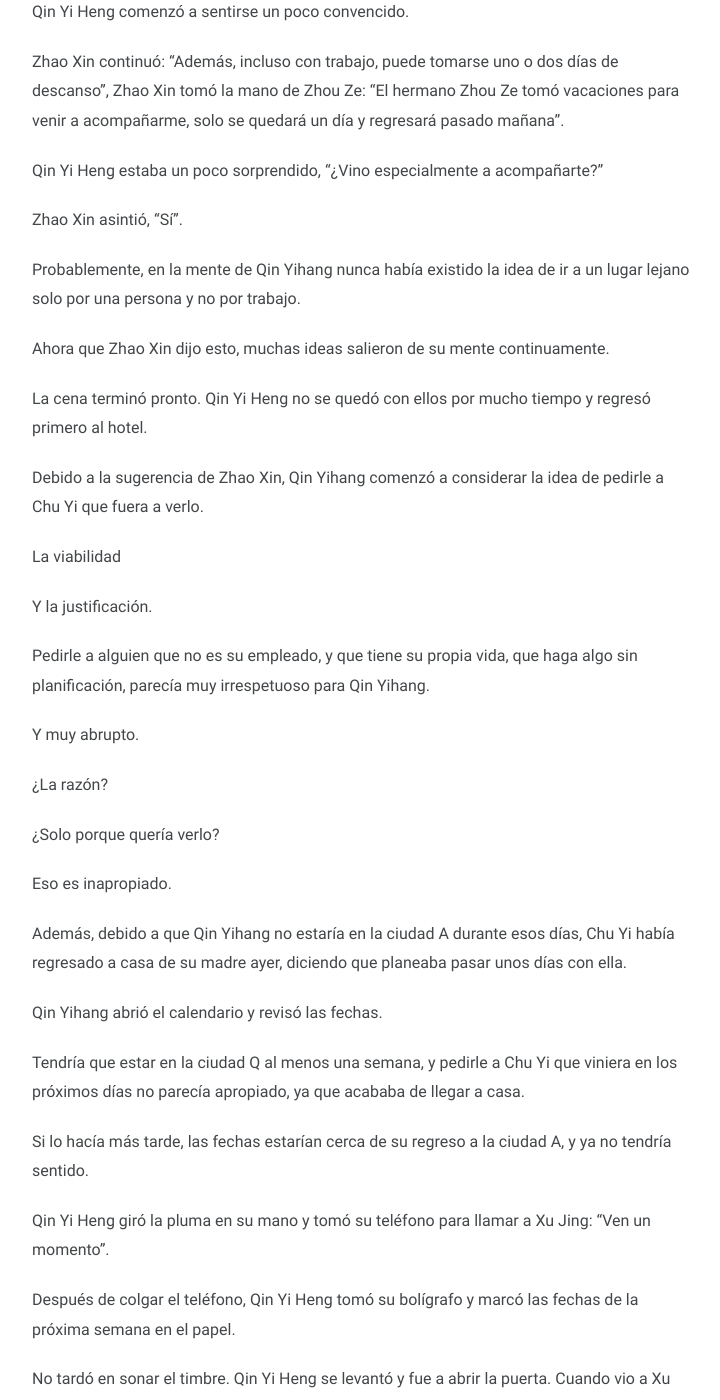
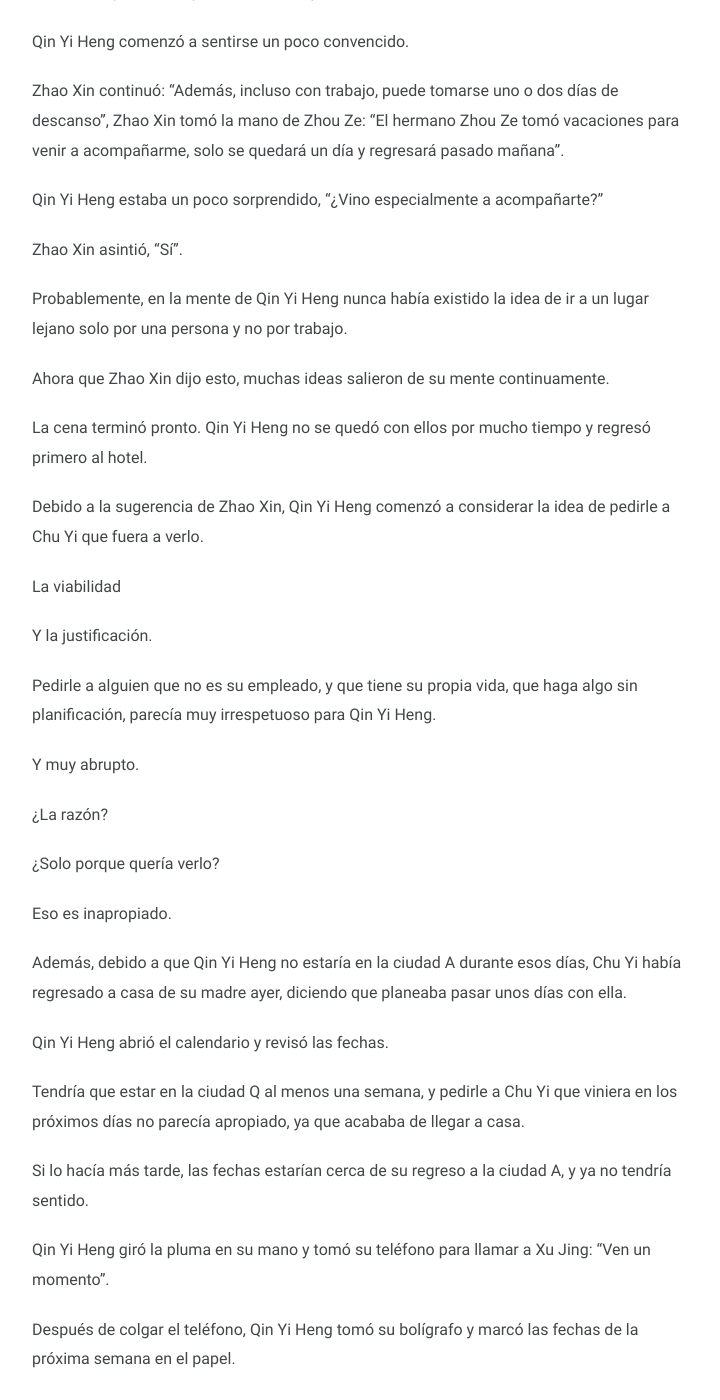
Before and after one commit to taozi-lecturas/taozi-lecturas.github.io, a Jekyll site: the page built from novelas/cacuedv/_posts/2025-03-31-capitulo-55.md, in a window 1280 px wide and 1400 px high, scrolled down 2904 px. Shown: the whole window, without its empty margins (278-998 px from the left). Built offline with Jekyll 4.4.1, drawn with Linux system fonts in a browser that asks for light colours; some of the changed text lies outside the part shown.

Commit message:
Ediicion de espiritu de vinegra

```diff
--- a/novelas/cacuedv/_posts/2025-03-31-capitulo-55.md
+++ b/novelas/cacuedv/_posts/2025-03-31-capitulo-55.md
@@ -81,7 +81,7 @@ Qin Yi Heng negó con la cabeza, "No es necesario".
 
 Zhao Xin negó con la cabeza y se rió, "Ge, estás actuando como un tipo tan heterosexual. No estoy hablando de mí, estoy hablando de Chu Yi. Deberías traer a tu esposa para que te acompañe unos días".
 
-Qin Yihang nunca había considerado esa opción, pero al oír a Zhao Xin, lo pensó seriamente.
+Qin Yi Heng nunca había considerado esa opción, pero al oír a Zhao Xin, lo pensó seriamente.
 
 Parecía una buena idea.
 
@@ -103,19 +103,19 @@ Qin Yi Heng estaba un poco sorprendido, "¿Vino especialmente a acompañarte?"
 
 Zhao Xin asintió, "Sí".
 
-Probablemente, en la mente de Qin Yihang nunca había existido la idea de ir a un lugar lejano solo por una persona y no por trabajo.
+Probablemente, en la mente de Qin Yi Heng nunca había existido la idea de ir a un lugar lejano solo por una persona y no por trabajo.
 
 Ahora que Zhao Xin dijo esto, muchas ideas salieron de su mente continuamente.
 
 La cena terminó pronto. Qin Yi Heng no se quedó con ellos por mucho tiempo y regresó primero al hotel.
 
-Debido a la sugerencia de Zhao Xin, Qin Yihang comenzó a considerar la idea de pedirle a Chu Yi que fuera a verlo.
+Debido a la sugerencia de Zhao Xin, Qin Yi Heng comenzó a considerar la idea de pedirle a Chu Yi que fuera a verlo.
 
 La viabilidad
 
 Y la justificación.
 
-Pedirle a alguien que no es su empleado, y que tiene su propia vida, que haga algo sin planificación, parecía muy irrespetuoso para Qin Yihang.
+Pedirle a alguien que no es su empleado, y que tiene su propia vida, que haga algo sin planificación, parecía muy irrespetuoso para Qin Yi Heng.
 
 Y muy abrupto.
 
@@ -125,9 +125,9 @@ Y muy abrupto.
 
 Eso es inapropiado.
 
-Además, debido a que Qin Yihang no estaría en la ciudad A durante esos días, Chu Yi había regresado a casa de su madre ayer, diciendo que planeaba pasar unos días con ella.
+Además, debido a que Qin Yi Heng no estaría en la ciudad A durante esos días, Chu Yi había regresado a casa de su madre ayer, diciendo que planeaba pasar unos días con ella.
 
-Qin Yihang abrió el calendario y revisó las fechas.
+Qin Yi Heng abrió el calendario y revisó las fechas.
 
 Tendría que estar en la ciudad Q al menos una semana, y pedirle a Chu Yi que viniera en los próximos días no parecía apropiado, ya que acababa de llegar a casa.
 
@@ -185,7 +185,7 @@ Qin Yi Heng, "Al final, sigue siendo un inconveniente. Hay limitaciones en las c
 
 Xu Jing pensó un momento: "Puedes avisarle con unos días de anticipación, para que organice su tiempo y pueda venir unos días".
 
-Qin Yihang también había pensado así, pero cuando lo consideraba solo, siempre le parecía absurdo.
+Qin Yi Heng también había pensado así, pero cuando lo consideraba solo, siempre le parecía absurdo.
 
 Pero ahora que Xu Jing lo dijo, volvió a parecerle normal.
 
```
Also changed, not shown: other parts of novelas/cacuedv/_posts/2025-03-31-capitulo-55.md (+5 -5 lines), novelas/cacuedv/_posts/2025-03-31-capitulo-56.md (+9 -7 lines), novelas/cacuedv/_posts/2025-03-31-capitulo-59.md (+9 -9 lines), novelas/cacuedv/_posts/2025-03-31-capitulo-60.md (+2 -2 lines).
